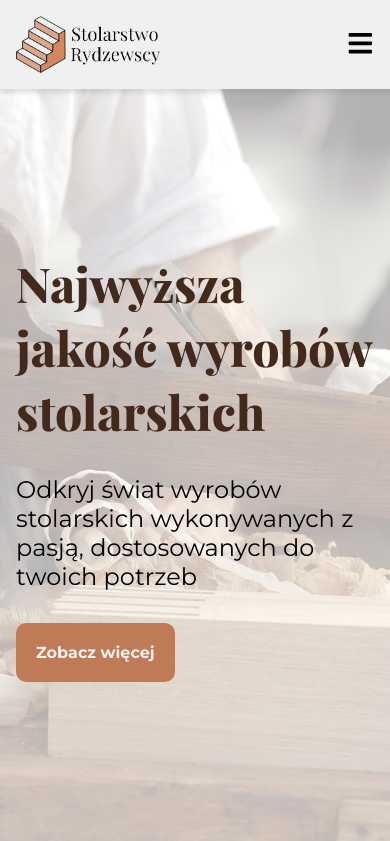
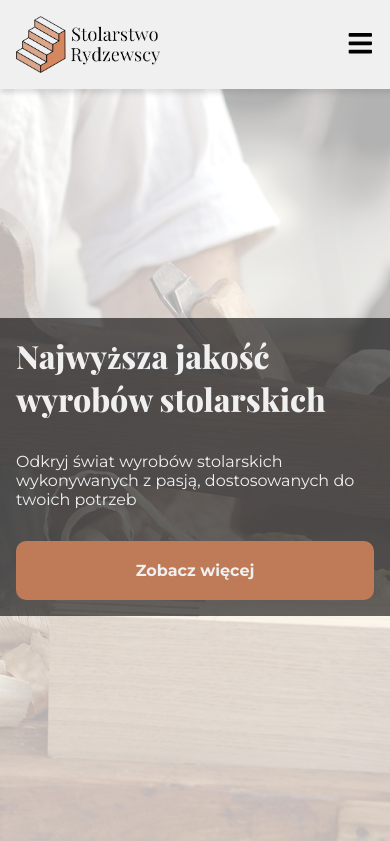
Before and after one commit to oliwierPosiakow/stolarstwoRydzewscyConcept, a React (Vite) app: page / in a window 390 px wide. Shown: the top 841 px of the page. Built offline with nearby package versions, Linux system fonts and the light colour scheme; grey boxes are pictures that could not be loaded.

Commit message:
Added mobile view

```diff
--- a/src/components/hero/hero.css
+++ b/src/components/hero/hero.css
@@ -12,11 +12,11 @@
 
 .hero {
   position: relative;
-  height: calc(100vh - 90px);
+  height: calc(100vh - 89px);
   display: flex;
   justify-content: center;
   align-items: center;
-  padding: 1em;
+  padding: 3.5em;
 }
 .hero:before {
   content: "";
@@ -68,4 +68,28 @@
   transform: scale(1.02);
 }
 
+@media screen and (max-width: 600px) {
+  .hero {
+    padding: 0;
+  }
+  .hero-content {
+    justify-content: center !important;
+    width: 100%;
+    background-color: rgba(0, 0, 0, 0.6);
+    padding: 1em;
+  }
+  .hero-content_title {
+    font-size: 2rem;
+    color: var(--color-white);
+  }
+  .hero-content_text {
+    font-size: 1rem;
+    color: var(--color-white);
+  }
+  .hero-content_button {
+    align-self: center;
+    width: 100%;
+  }
+}
+
 /*# sourceMappingURL=hero.css.map */
--- a/src/components/hero/hero.scss
+++ b/src/components/hero/hero.scss
@@ -2,11 +2,11 @@
 
 .hero {
   position: relative;
-  height: calc(100vh - 90px);
+  height: calc(100vh - 89px);
   display: flex;
   justify-content: center;
   align-items: center;
-  padding: 1em;
+  padding: 3.5em;
   &:before {
     content: '';
     display: block;
@@ -57,3 +57,27 @@
     }
   }
 }
+
+@media screen and (max-width: 600px) {
+  .hero {
+    padding: 0;
+    &-content {
+      justify-content: center !important;
+      width: 100%;
+      background-color: rgba(0, 0, 0, 0.6);
+      padding: 1em;
+      &_title {
+        font-size: 2rem;
+        color: var(--color-white);
+      }
+      &_text {
+        font-size: 1rem;
+        color: var(--color-white);
+      }
+      &_button {
+        align-self: center;
+        width: 100%;
+      }
+    }
+  }
+}
--- a/src/components/navbar/navbar.css
+++ b/src/components/navbar/navbar.css
@@ -62,12 +62,13 @@
 
 @media screen and (max-width: 600px) {
   .nav {
+    z-index: 10;
     justify-content: space-between;
   }
   .nav_links {
     position: absolute;
     right: -100%;
-    top: 90px;
+    top: 89px;
     flex-direction: column;
     padding: 1em;
     min-width: 100vw;
--- a/src/components/navbar/navbar.scss
+++ b/src/components/navbar/navbar.scss
@@ -54,11 +54,12 @@
 
 @media screen and (max-width: 600px) {
   .nav {
+    z-index: 10;
     justify-content: space-between;
     &_links {
       position: absolute;
       right: -100%;
-      top: 90px;
+      top: 89px;
       flex-direction: column;
       padding: 1em;
       min-width: 100vw;
```
Also changed, not shown: 2 other files (tests, documents, lock files or other folders).
